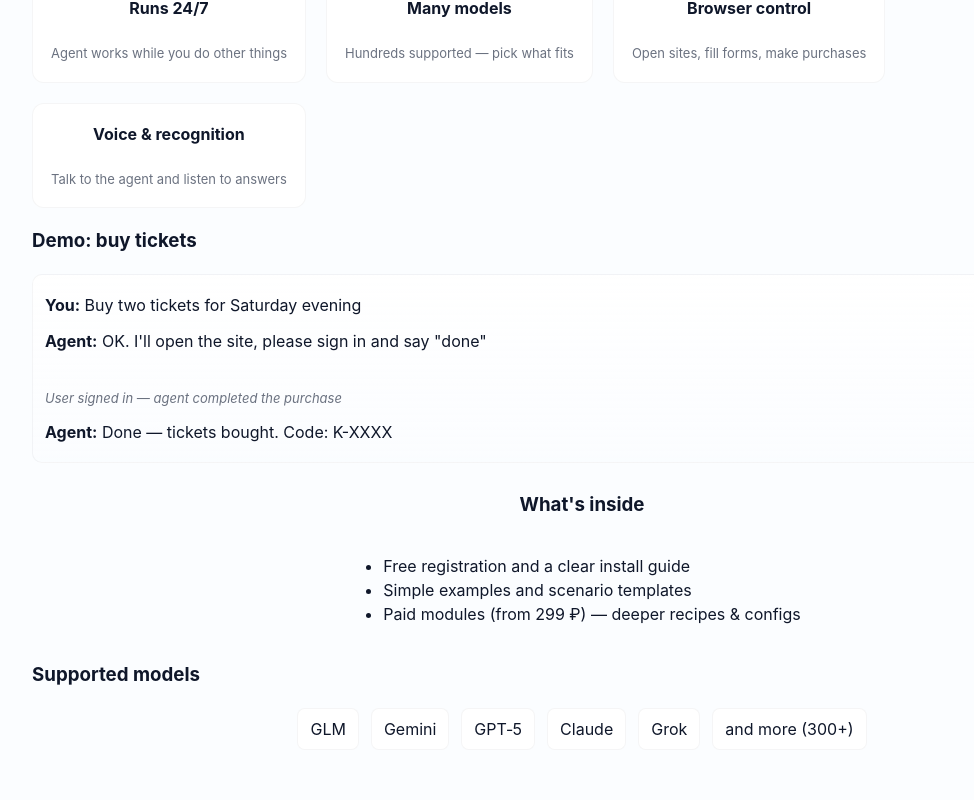
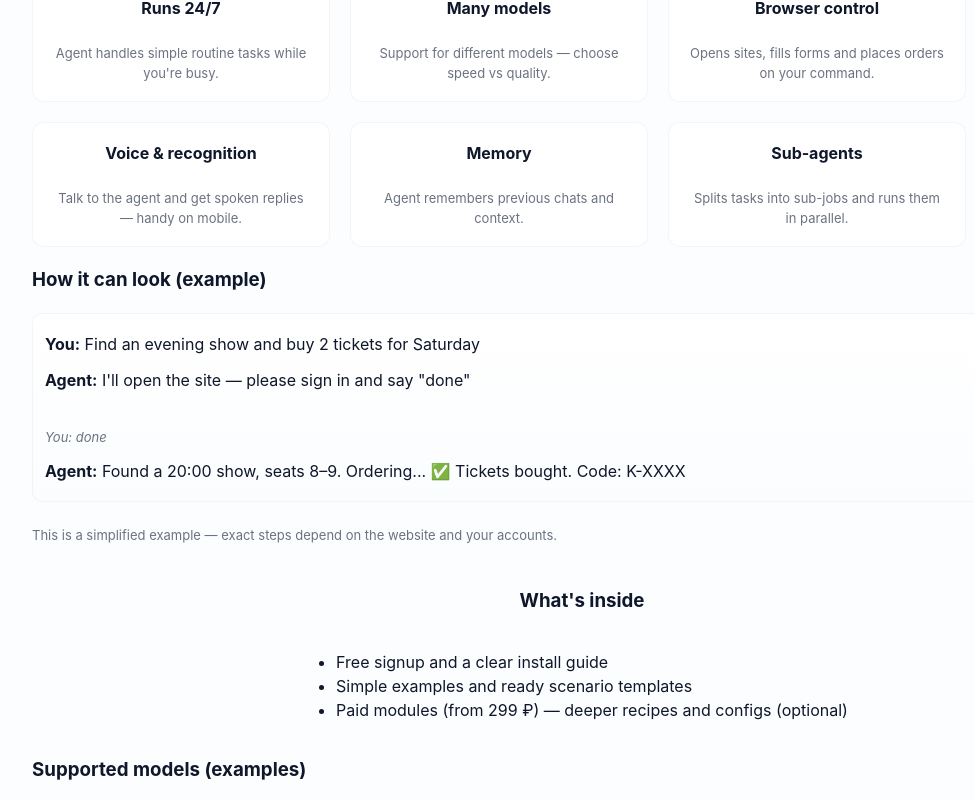
Before and after one commit to novaaurelis/nova-ai-agents-site-backup, a Next.js app: page /en in a window 1280 px wide. Shown: the part 400-1200 px from the top of the page, without its empty margins (58-1032 px from the left). Built offline with nearby package versions, Linux system fonts and the light colour scheme.

Commit message:
chore: adapt EN content from example in friendly tone

```diff
--- a/pages/en/index.js
+++ b/pages/en/index.js
@@ -18,50 +18,59 @@ export default function EnHome(){
         <section className="features" aria-label="Features">
           <div className="feature-card">
             <strong>Runs 24/7</strong>
-            <div className="muted">Agent works while you do other things</div>
+            <div className="muted">Agent handles simple routine tasks while you're busy.</div>
           </div>
           <div className="feature-card">
             <strong>Many models</strong>
-            <div className="muted">Hundreds supported — pick what fits</div>
+            <div className="muted">Support for different models — choose speed vs quality.</div>
           </div>
           <div className="feature-card">
             <strong>Browser control</strong>
-            <div className="muted">Open sites, fill forms, make purchases</div>
+            <div className="muted">Opens sites, fills forms and places orders on your command.</div>
           </div>
           <div className="feature-card">
             <strong>Voice & recognition</strong>
-            <div className="muted">Talk to the agent and listen to answers</div>
+            <div className="muted">Talk to the agent and get spoken replies — handy on mobile.</div>
+          </div>
+          <div className="feature-card">
+            <strong>Memory</strong>
+            <div className="muted">Agent remembers previous chats and context.</div>
+          </div>
+          <div className="feature-card">
+            <strong>Sub‑agents</strong>
+            <div className="muted">Splits tasks into sub-jobs and runs them in parallel.</div>
           </div>
         </section>
 
         <section className="demo" aria-label="Demo flow" >
-          <h3>Demo: buy tickets</h3>
+          <h3>How it can look (example)</h3>
           <div className="chat-card">
-            <div className="chat-line"><strong>You:</strong> Buy two tickets for Saturday evening</div>
-            <div className="chat-line"><strong>Agent:</strong> OK. I'll open the site, please sign in and say "done"</div>
-            <div className="chat-line muted"><em>User signed in — agent completed the purchase</em></div>
-            <div className="chat-line"><strong>Agent:</strong> Done — tickets bought. Code: K-XXXX</div>
+            <div className="chat-line"><strong>You:</strong> Find an evening show and buy 2 tickets for Saturday</div>
+            <div className="chat-line"><strong>Agent:</strong> I'll open the site — please sign in and say "done"</div>
+            <div className="chat-line muted"><em>You: done</em></div>
+            <div className="chat-line"><strong>Agent:</strong> Found a 20:00 show, seats 8–9. Ordering... ✅ Tickets bought. Code: K-XXXX</div>
           </div>
+          <p className="muted">This is a simplified example — exact steps depend on the website and your accounts.</p>
         </section>
 
         <section className="what" aria-label="What's inside">
           <h3>What's inside</h3>
           <ul>
-            <li>Free registration and a clear install guide</li>
-            <li>Simple examples and scenario templates</li>
-            <li>Paid modules (from 299 ₽) — deeper recipes & configs</li>
+            <li>Free signup and a clear install guide</li>
+            <li>Simple examples and ready scenario templates</li>
+            <li>Paid modules (from 299 ₽) — deeper recipes and configs (optional)</li>
           </ul>
         </section>
 
         <section className="models" aria-label="Models">
-          <h3>Supported models</h3>
+          <h3>Supported models (examples)</h3>
           <div className="model-grid">
             <div className="model">GLM</div>
             <div className="model">Gemini</div>
             <div className="model">GPT‑5</div>
             <div className="model">Claude</div>
             <div className="model">Grok</div>
-            <div className="model">and more (300+)</div>
+            <div className="model">and others — 300+ variants</div>
           </div>
         </section>
 
```
